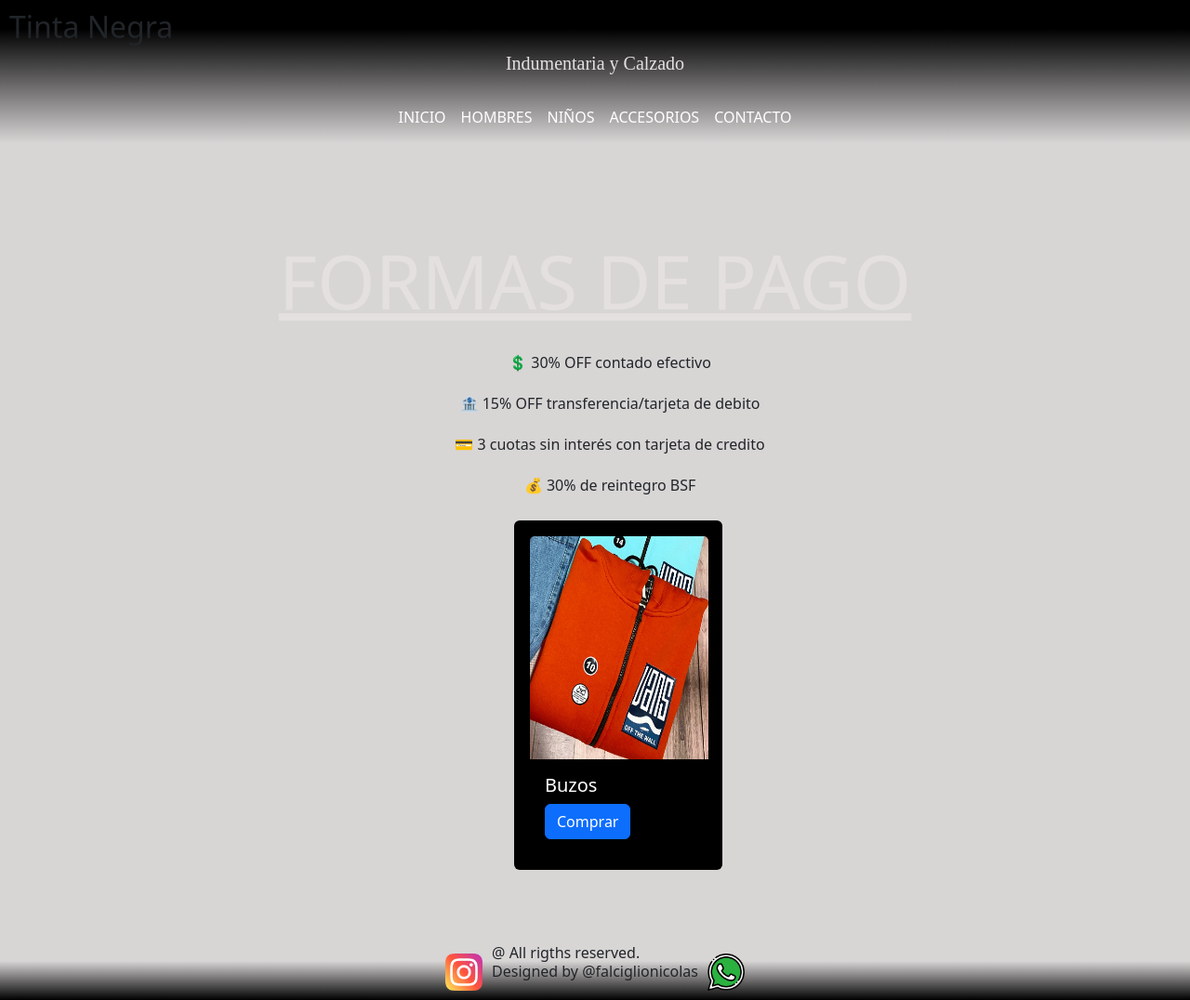
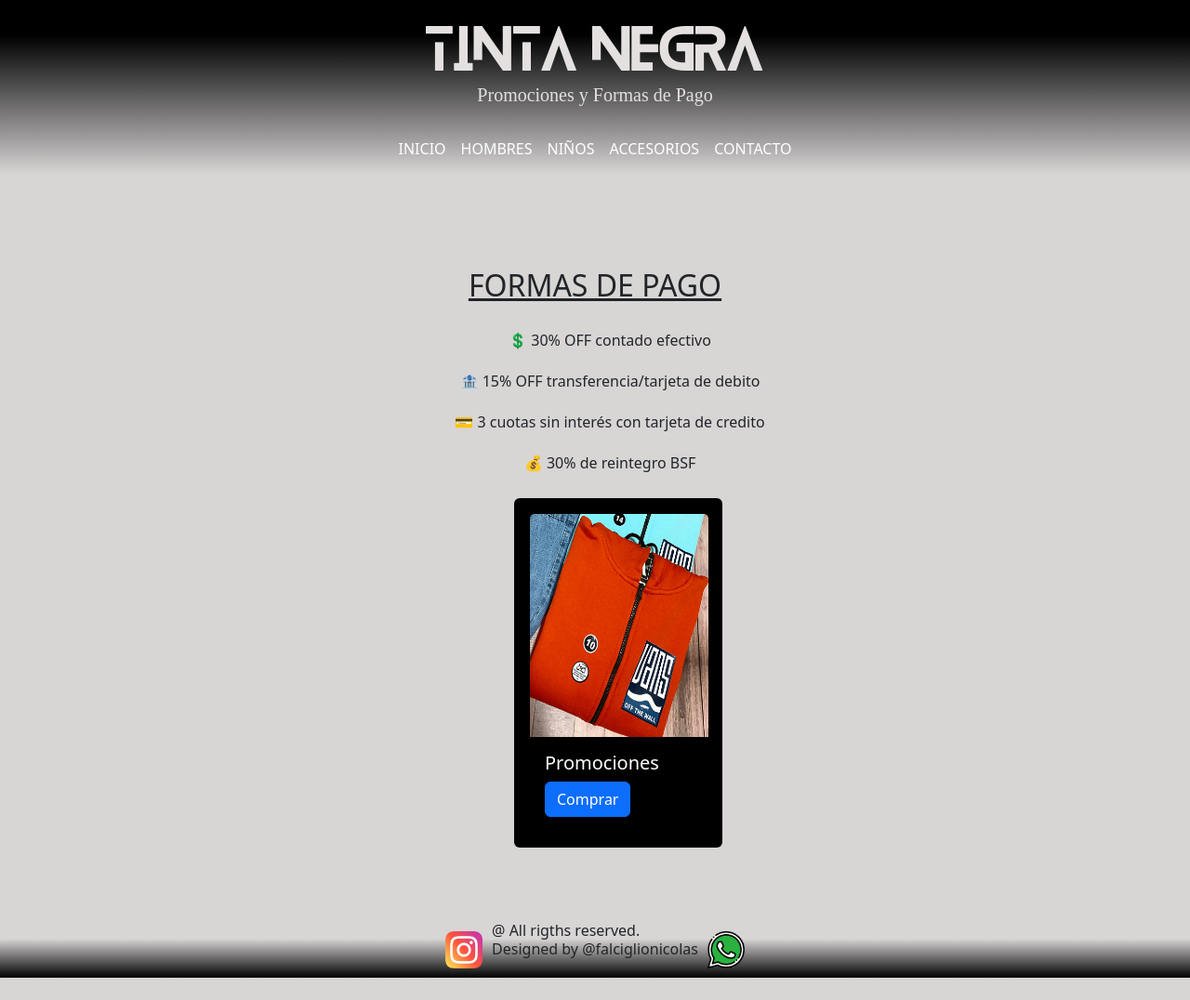
Before and after one commit to nicofal23/Tintanegra, a website: page pages/promociones.html in a window 1280 px wide. Shown: the whole page at 93% size. After the commit the page ends 1052 px from the top, so only its background shows below. Drawn offline with nearby package versions, Linux system fonts and the light colour scheme; a web font is replaced by a local one.

Commit message:
modificaciones

```diff
--- a/pages/promociones.html
+++ b/pages/promociones.html
@@ -24,8 +24,8 @@
 <body>
     <header>
         <div class="titulo">
-            <h2>Tinta Negra</h2>
-            <h4>Indumentaria y Calzado</h4>
+            <h1>Tinta Negra</h1>
+            <h4>Promociones y Formas de Pago</h4>
         </div>
         <nav class="navbar navbar-expand-lg custom-navbar">
             <div class="container-fluid">
@@ -52,7 +52,7 @@
     <main>
         <div>
             <div class="formasdepago">
-                <h1><u>FORMAS DE PAGO</u></h1>
+                <h2><u>FORMAS DE PAGO</u></h2>
                 <div class="listadesc">
                     <ul>
                         <li>💲 30% OFF contado efectivo</li>
@@ -68,7 +68,7 @@
                     <div class="card text-white bg-black p-3" style="max-width: 14rem; height: auto; margin:auto; margin-bottom: 80px;">
                         <img src="../assets/img/buzo-nino.png" class="card-img-top" alt="..." />
                         <div class="card-body">
-                            <h5 class="card-title">Buzos</h5>
+                            <h5 class="card-title">Promociones</h5>
                             <a href="https://wa.me/5493415896032? text=Buen dia Tintanegra"target="_blank" class="btn btn-primary">Comprar</a>
                         </div>
                     </div>
```
Also changed, not shown: pages/contacto.html (+3 -1 lines), scss/layout/_main-index.scss (line endings or trailing spaces).
